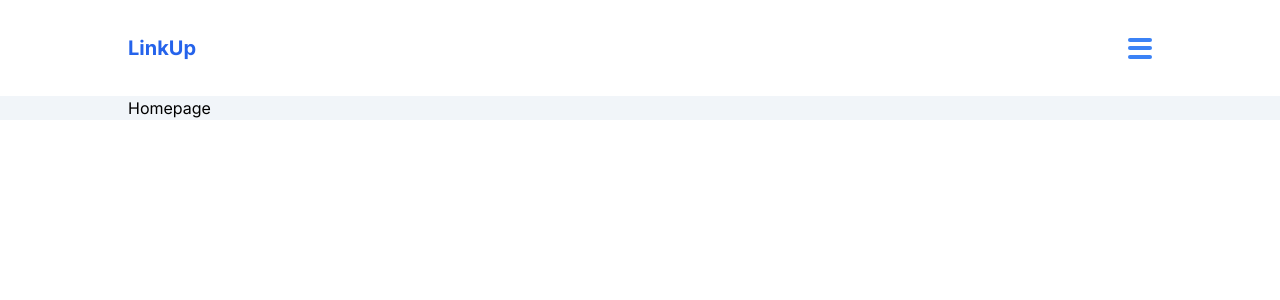
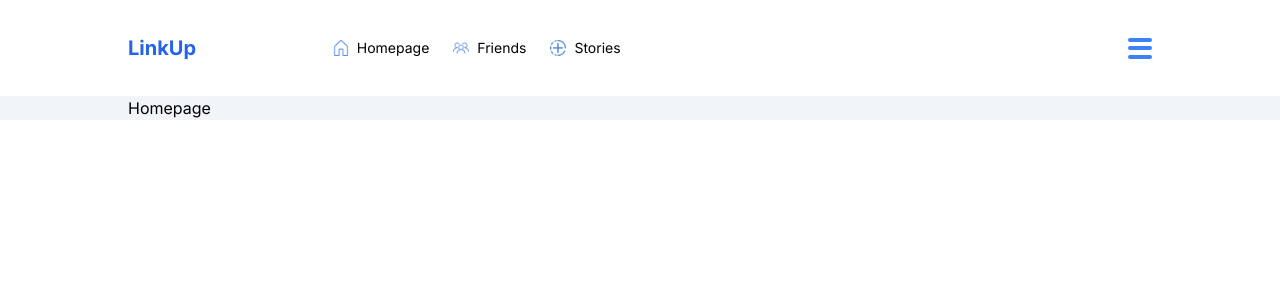
Before and after one commit to Akgithhub/Linkup, a Next.js app: page / in a window 1280 px wide. Shown: the top 300 px of the page. Built offline with nearby package versions, Linux system fonts and the light colour scheme.

Commit message:
Updatd Navbar

```diff
--- a/src/components/Navbar.tsx
+++ b/src/components/Navbar.tsx
@@ -1,16 +1,77 @@
+"use client";
 import Link from "next/link";
 import MobileMenu from "./MobileMenu";
-
+import Image from "next/image";
+import { useState } from "react";
 const Navbar = () => {
+  const [isActive, setIsActive] = useState("");
   return (
     <div className=" flex items-center justify-between h-24">
-      <div className="L">
+      <div className="L md:hidden lg:block w-[20%]">
         <Link href={"/"} className="font-bold text-xl text-blue-600">
           LinkUp
         </Link>
       </div>
-      <div className="C table-columnhidden"></div>
-      <div className="R ">
+      <div className="C hidden md:flex w-[50%] text-sm items-center justify-between">
+        <div className="flex gap-6 ">
+          <Link
+            href="/"
+            onClick={() => setIsActive("homepage")}
+            className={`flex items-center gap-2 ${
+              isActive === "homepage"
+                ? "text-gray-700 font-medium text-[16px]"
+                : ""
+            }`}
+          >
+            <Image
+              src="/home.png"
+              alt="Homepage"
+              width={16}
+              height={16}
+              className="w-4 h-4"
+            />
+            <span>Homepage</span>
+          </Link>
+          <Link
+            href="/"
+            onClick={() => setIsActive("friends")}
+            className={`flex items-center gap-2 ${
+              isActive === "friends"
+                ? "text-gray-700 font-medium text-[16px]"
+                : ""
+            }`}
+          >
+            <Image
+              src="/friends.png"
+              alt="Friends"
+              width={16}
+              height={16}
+              className="w-4 h-4"
+            />
+            <span>Friends</span>
+          </Link>
+          <Link
+            href="/"
+            onClick={() => setIsActive("stories")}
+            className={`flex items-center gap-2 ${
+              isActive === "stories"
+                ? "text-gray-700 font-medium text-[16px]"
+                : ""
+            }`}
+          >
+            <Image
+              src="/stories.png"
+              alt="Stories"
+              width={16}
+              height={16}
+              className="w-4 h-4"
+            />
+            <span>Stories</span>
+          </Link>
+        </div>
+      </div>
+      <div className="R w-[30%] flex items-center gap-4 xl:gap-8 justify-end ">
+
         <MobileMenu />
       </div>
     </div>
```
